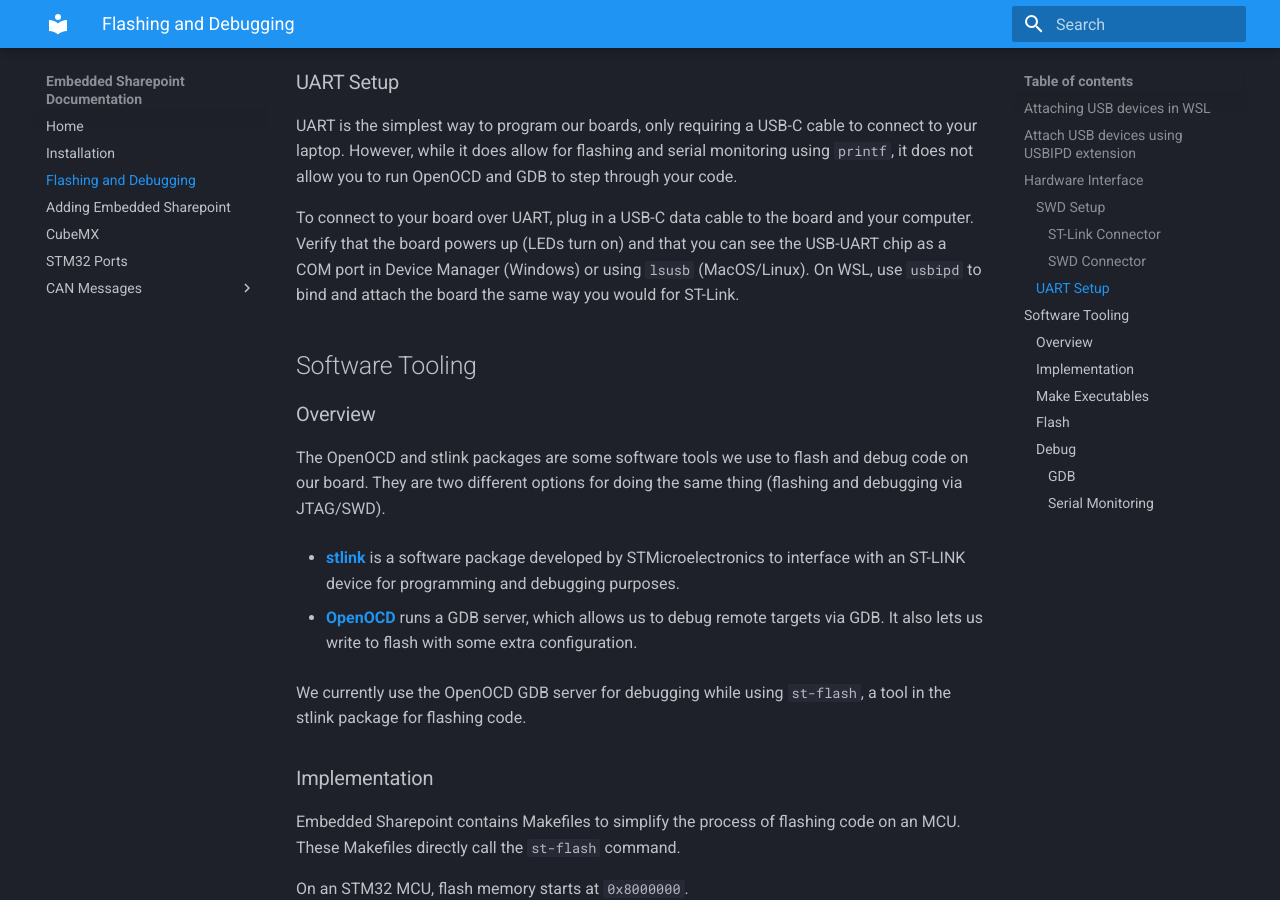
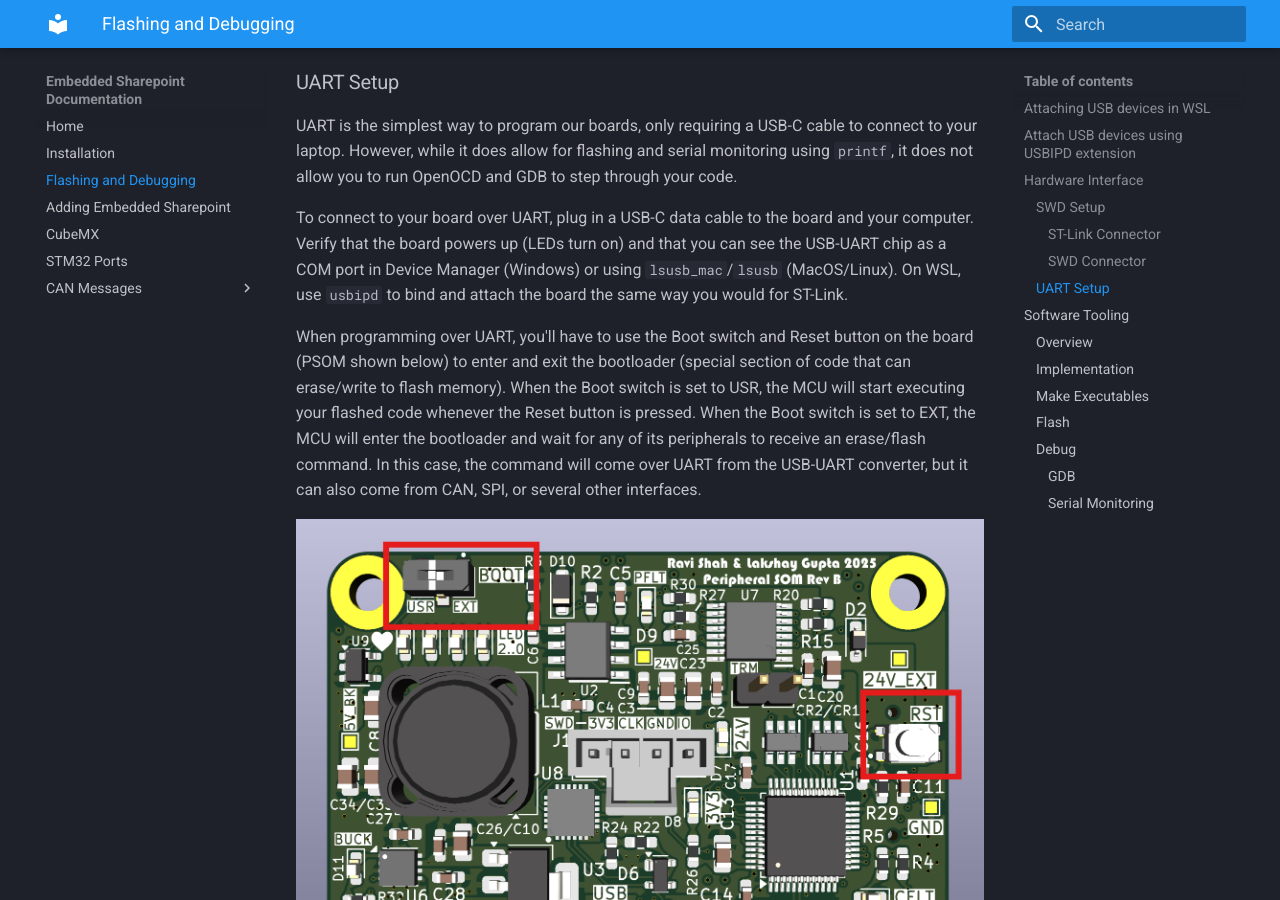
Before and after one commit to lhr-solar/Embedded-Sharepoint, an MkDocs documentation site: the page built from docs/FlashAndTheBug.md, in a window 1280 px wide and 900 px high, scrolled down 3386 px. Built offline with MkDocs 1.6.1 and Material for MkDocs 9.7.7, drawn with Linux system fonts in a browser that asks for light colours.

Commit message:
boot/rst switch

```diff
--- a/docs/FlashAndTheBug.md
+++ b/docs/FlashAndTheBug.md
@@ -98,7 +98,11 @@ After connecting the corresponding pins you'll be able to program the MCU on you
 
 UART is the simplest way to program our boards, only requiring a USB-C cable to connect to your laptop. However, while it does allow for flashing and serial monitoring using `printf`, it does not allow you to run OpenOCD and GDB to step through your code.
 
-To connect to your board over UART, plug in a USB-C data cable to the board and your computer. Verify that the board powers up (LEDs turn on) and that you can see the USB-UART chip as a COM port in Device Manager (Windows) or using `lsusb` (MacOS/Linux). On WSL, use `usbipd` to bind and attach the board the same way you would for ST-Link.
+To connect to your board over UART, plug in a USB-C data cable to the board and your computer. Verify that the board powers up (LEDs turn on) and that you can see the USB-UART chip as a COM port in Device Manager (Windows) or using `lsusb_mac`/`lsusb` (MacOS/Linux). On WSL, use `usbipd` to bind and attach the board the same way you would for ST-Link.
+
+When programming over UART, you'll have to use the Boot switch and Reset button on the board (PSOM shown below) to enter and exit the bootloader (special section of code that can erase/write to flash memory). When the Boot switch is set to USR, the MCU will start executing your flashed code whenever the Reset button is pressed. When the Boot switch is set to EXT, the MCU will enter the bootloader and wait for any of its peripherals to receive an erase/flash command. In this case, the command will come over UART from the USB-UART converter, but it can also come from CAN, SPI, or several other interfaces.
+
+![Boot/Reset switches shown on the PSOM](assets/PSOM_RST_BOOT.png)
 
 ## Software Tooling
 
```
Also changed, not shown: docs/assets/PSOM_RST_BOOT.png (added).
